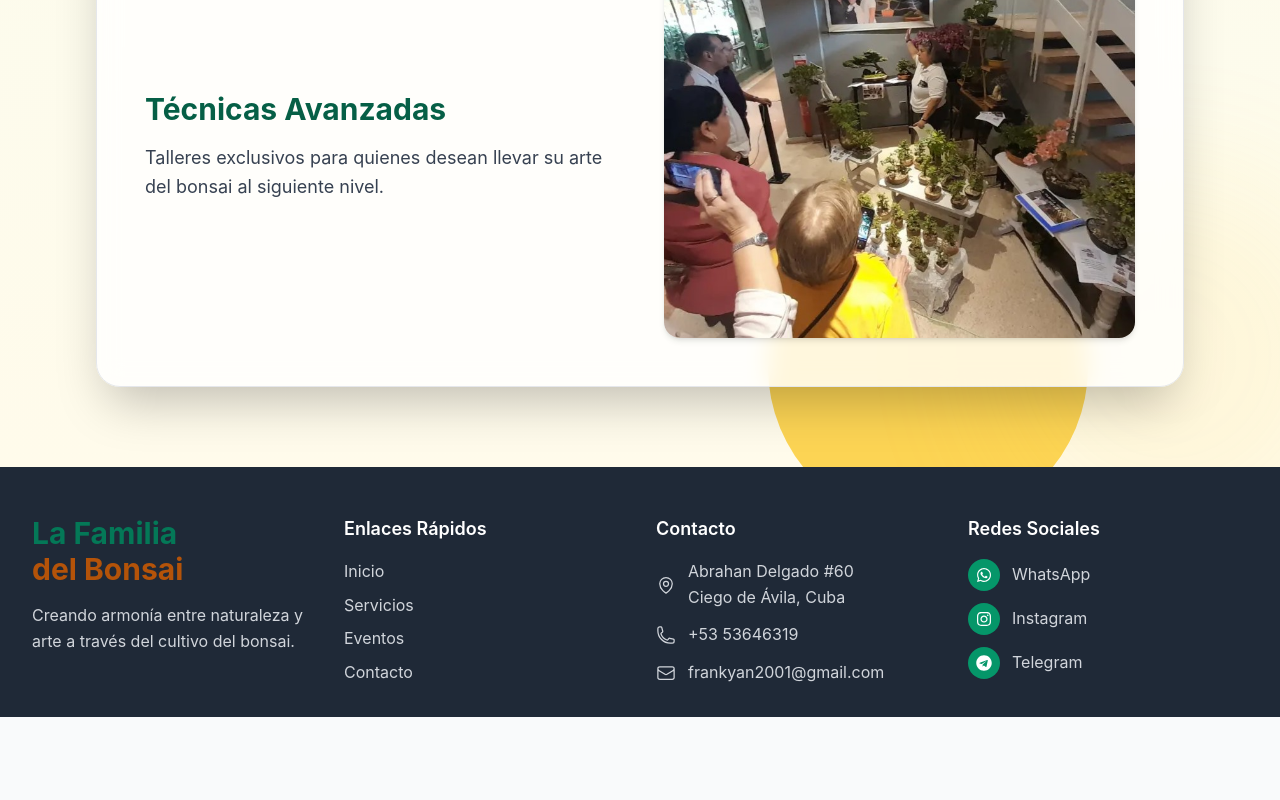
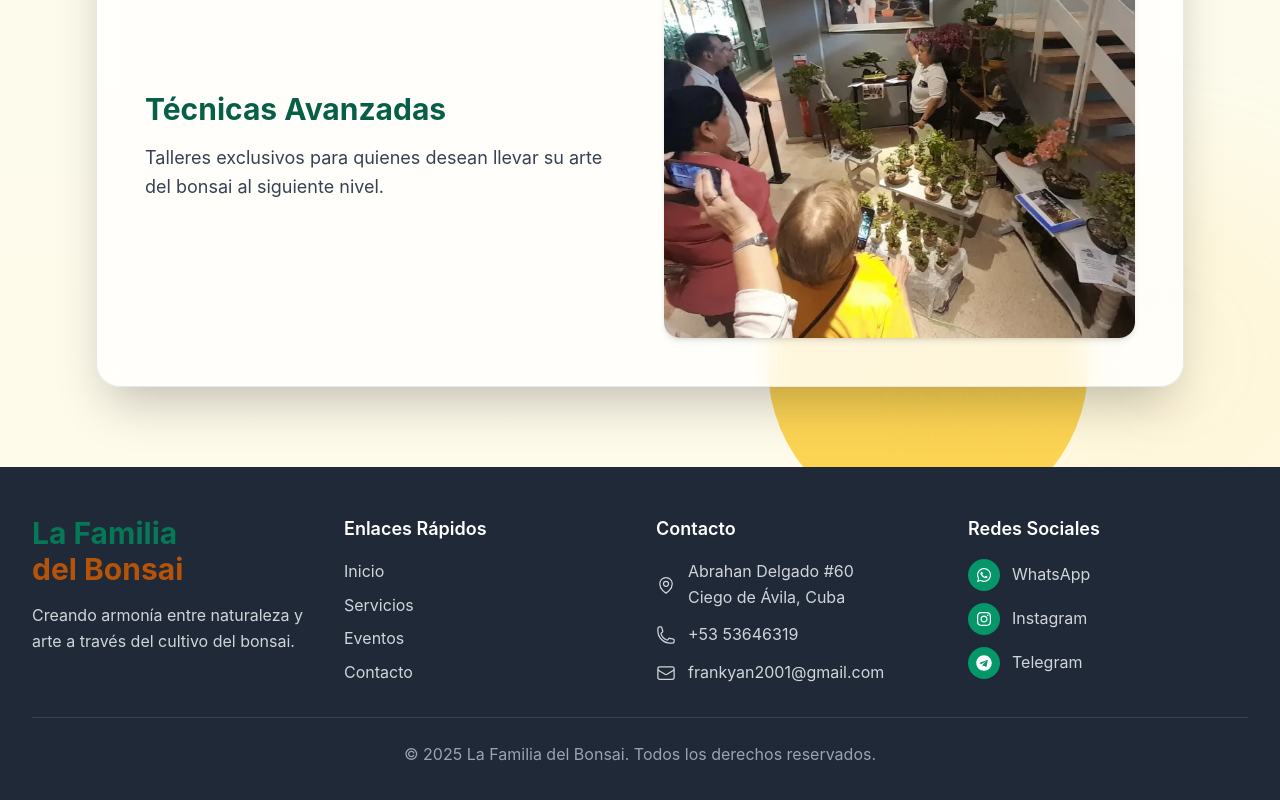
Before and after one commit to FrankyAntonioRodriguezHernandez/la-familia-del-bonsai-React, a React (Create React App) app: page /events in a window 1280 px wide. Shown: the part 2659-3459 px from the top of the page. Before the commit the page ends 3376 px from the top, so only its background shows below. Built offline with nearby package versions, Linux system fonts and the light colour scheme.

Commit message:
Creando derechos de autor en el Footer

```diff
--- a/src/components/Footer.jsx
+++ b/src/components/Footer.jsx
@@ -104,6 +104,10 @@ const Footer = () =>{
           </div>
         </div>
 
+        <div className="border-t border-gray-700 mt-8 pt-6 text-center text-gray-400">
+          <p>&copy; {new Date().getFullYear()} La Familia del Bonsai. Todos los derechos reservados.</p>
+        </div>
+
       </div>
     </footer>
   );
```
